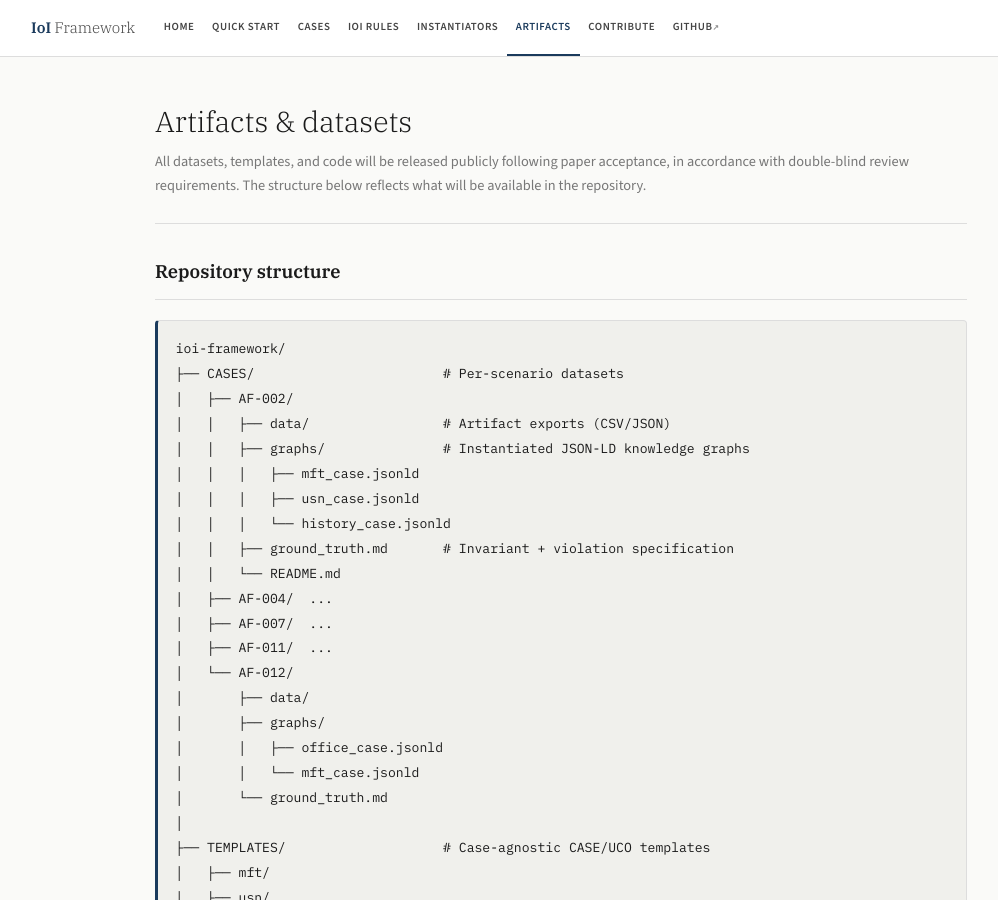
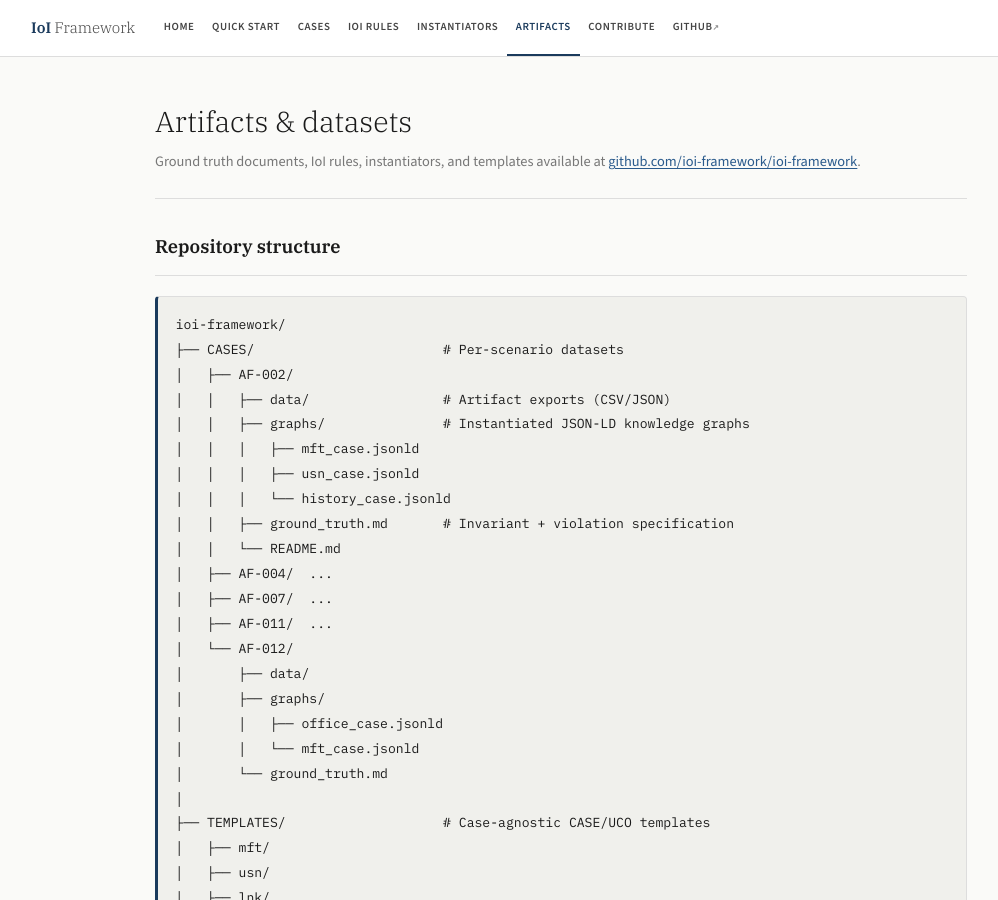
Before and after one commit to ioi-framework/ioi-framework.github.io, a Jekyll site: the page built from artifacts.md, in a window 1280 px wide and 900 px high. Shown: the whole window, without its empty margins (79-1077 px from the left). Built offline with Jekyll 4.4.1, drawn with Linux system fonts in a browser that asks for light colours.

Commit message:
remove paper submission references from index and artifacts pages
Co-Authored-By: Kismat Kunwar <kismatkunwar89@users.noreply.github.com>

```diff
--- a/artifacts.md
+++ b/artifacts.md
@@ -7,9 +7,8 @@ permalink: /artifacts/
 <div class="page-wrap">
   <h1 class="page-title">Artifacts &amp; datasets</h1>
   <p class="page-subtitle">
-    All datasets, templates, and code will be released publicly following paper acceptance,
-    in accordance with double-blind review requirements. The structure below reflects what
-    will be available in the repository.
+    Ground truth documents, IoI rules, instantiators, and templates available at
+    <a href="https://github.com/ioi-framework/ioi-framework" target="_blank" rel="noopener">github.com/ioi-framework/ioi-framework</a>.
   </p>
 
   <!-- Repository structure -->
--- a/index.html
+++ b/index.html
@@ -13,8 +13,6 @@ title: "Indicator of Inconsistency Framework"
       in digital forensic investigations using ontology-driven SPARQL signatures.
     </p>
     <div class="hero-meta">
-      <span><strong>Venue</strong> Forensic Science International: Digital Investigation</span>
-      <span><strong>Status</strong> Under review</span>
       <span><strong>Scenarios</strong> 5 curated anti-forensic cases</span>
     </div>
     <div class="hero-badges">
@@ -161,12 +159,10 @@ title: "Indicator of Inconsistency Framework"
     <h2>Cite this work</h2>
   </div>
   <div class="citation-box" id="citation-text">
-@article{ioi-framework-2025,<br>
+@misc{ioi-framework-2025,<br>
 &nbsp;&nbsp;title   = {Indicator of Inconsistency (IoI): A SPARQL-Based Framework for<br>
 &nbsp;&nbsp;&nbsp;&nbsp;&nbsp;&nbsp;&nbsp;&nbsp;&nbsp;&nbsp;&nbsp;&nbsp; Cross-Artifact Contradiction Detection in Digital Forensics},<br>
-&nbsp;&nbsp;journal = {Forensic Science International: Digital Investigation},<br>
 &nbsp;&nbsp;year    = {2025},<br>
-&nbsp;&nbsp;note    = {Under review},<br>
 &nbsp;&nbsp;url     = {https://ioi-framework.github.io}<br>
 }
   </div>
```
